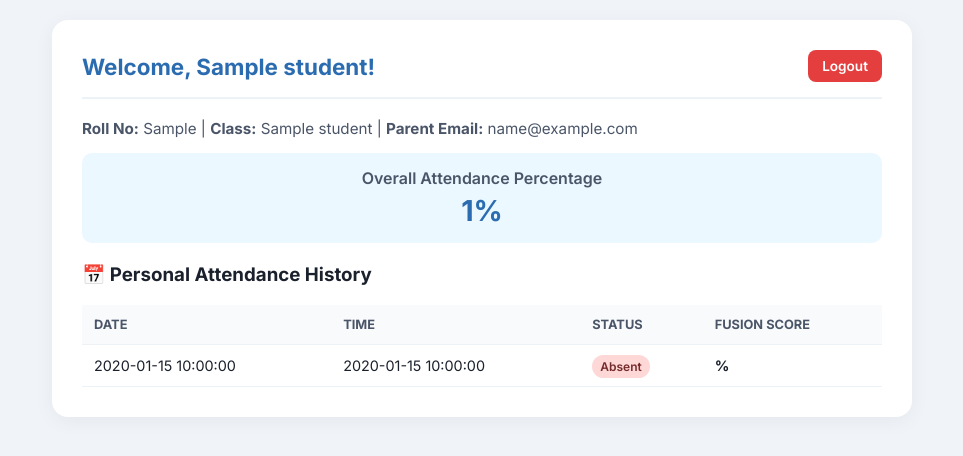
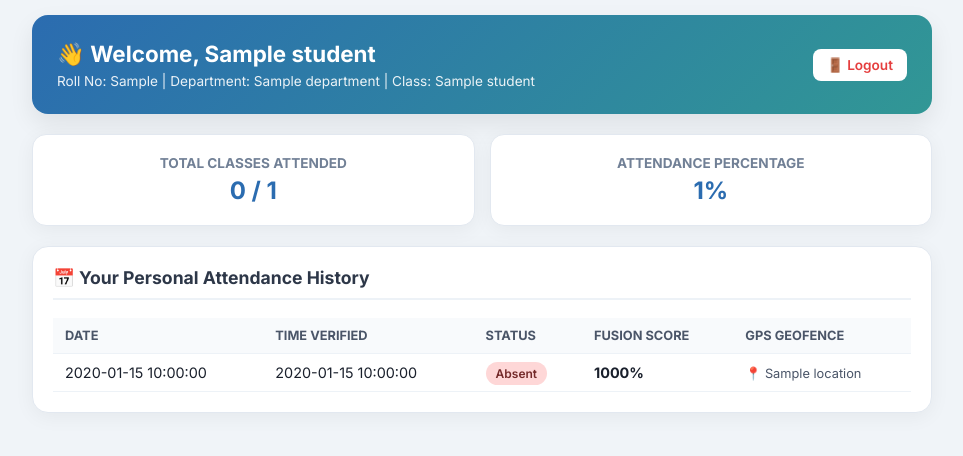
Before and after one commit to zsdfaewr/attendance-app, a Flask app: template templates/student_dashboard.html in a window 1280 px wide. Shown: the top 456 px of the page, without its empty margins (158-1121 px from the left). Run offline with Flask 3, Linux system fonts and the light colour scheme; the template is opened without the code that fills it: most values are stand-ins (such as "Sample title", 1, 10 or a date in 2020).

Commit message:
Add student login and dashboard html templates

```diff
--- a/templates/student_dashboard.html
+++ b/templates/student_dashboard.html
@@ -3,44 +3,58 @@
 <head>
     <meta charset="UTF-8">
     <meta name="viewport" content="width=device-width, initial-scale=1.0">
-    <title>Student Dashboard | Attendance System</title>
+    <title>Student Dashboard | Smart Attendance System</title>
     <link href="https://fonts.googleapis.com/css2?family=Inter:wght@400;500;600;700&display=swap" rel="stylesheet">
     <style>
-        body { font-family: 'Inter', sans-serif; background-color: #f0f4f8; margin: 0; padding: 20px; color: #1a202c; }
-        .container { max-width: 800px; margin: 0 auto; background: white; padding: 30px; border-radius: 16px; box-shadow: 0 4px 20px rgba(0,0,0,0.05); }
-        .header { display: flex; justify-content: space-between; align-items: center; border-bottom: 2px solid #edf2f7; padding-bottom: 15px; margin-bottom: 20px; }
-        .header h1 { margin: 0; font-size: 1.4rem; color: #2b6cb0; }
-        .stats-box { background: #ebf8ff; padding: 15px; border-radius: 10px; margin-bottom: 20px; text-align: center; }
-        .stats-box h2 { margin: 0; color: #2b6cb0; font-size: 1.8rem; }
-        table { width: 100%; border-collapse: collapse; margin-top: 10px; }
-        th, td { padding: 12px; border-bottom: 1px solid #edf2f7; text-align: left; font-size: 0.9rem; }
+        body { font-family: 'Inter', sans-serif; background-color: #f0f4f8; margin: 0; padding: 15px; color: #1a202c; }
+        .container { max-width: 900px; margin: 0 auto; }
+        .header { background: linear-gradient(135deg, #2b6cb0 0%, #319795 100%); padding: 25px; border-radius: 16px; color: white; display: flex; justify-content: space-between; align-items: center; box-shadow: 0 10px 25px rgba(0,0,0,0.08); margin-bottom: 20px; flex-wrap: wrap; gap: 15px; }
+        .header h1 { margin: 0; font-size: 1.4rem; font-weight: 700; }
+        .btn-logout { background: white; color: #e53e3e; padding: 8px 14px; border-radius: 8px; font-weight: 600; text-decoration: none; font-size: 0.85rem; }
+        .stats-grid { display: grid; grid-template-columns: repeat(auto-fit, minmax(200px, 1fr)); gap: 15px; margin-bottom: 20px; }
+        .stat-card { background: white; padding: 20px; border-radius: 14px; box-shadow: 0 4px 20px rgba(0,0,0,0.05); border: 1px solid #e2e8f0; text-align: center; }
+        .stat-card h3 { margin: 0 0 5px 0; font-size: 0.85rem; color: #718096; text-transform: uppercase; }
+        .stat-card p { margin: 0; font-size: 1.5rem; font-weight: 700; color: #2b6cb0; }
+        .section { background: white; padding: 20px; border-radius: 16px; box-shadow: 0 4px 20px rgba(0,0,0,0.05); border: 1px solid #e2e8f0; margin-bottom: 20px; overflow-x: auto; }
+        .section h3 { margin-top: 0; color: #2d3748; font-size: 1.1rem; border-bottom: 2px solid #edf2f7; padding-bottom: 10px; }
+        table { width: 100%; border-collapse: collapse; margin-top: 10px; min-width: 500px; }
+        th, td { padding: 10px 12px; border-bottom: 1px solid #edf2f7; text-align: left; font-size: 0.9rem; }
         th { background: #f8fafc; color: #4a5568; font-size: 0.8rem; text-transform: uppercase; }
-        .badge-present { background-color: #c6f6d5; color: #22543d; padding: 4px 8px; border-radius: 20px; font-weight: 600; font-size: 0.75rem; }
-        .badge-absent { background-color: #fed7d7; color: #742a2a; padding: 4px 8px; border-radius: 20px; font-weight: 600; font-size: 0.75rem; }
-        .btn-logout { background-color: #e53e3e; color: white; padding: 8px 14px; border-radius: 8px; text-decoration: none; font-size: 0.85rem; font-weight: 600; }
+        .badge-present { background-color: #c6f6d5; color: #22543d; padding: 4px 10px; border-radius: 20px; font-weight: 600; font-size: 0.75rem; }
+        .badge-absent { background-color: #fed7d7; color: #742a2a; padding: 4px 10px; border-radius: 20px; font-weight: 600; font-size: 0.75rem; }
     </style>
 </head>
 <body>
     <div class="container">
         <div class="header">
-            <h1>Welcome, {{ student['name'] }}!</h1>
-            <a href="{{ url_for('student_logout') }}" class="btn-logout">Logout</a>
+            <div>
+                <h1>👋 Welcome, {{ student['name'] }}</h1>
+                <p style="margin: 5px 0 0 0; opacity: 0.9; font-size: 0.85rem;">Roll No: {{ student['roll_no'] }} | Department: {{ student['department'] }} | Class: {{ student['class_name'] }}</p>
             </div>
-        <div style="margin-bottom: 15px; color: #4a5568; font-size: 0.95rem;">
-            <strong>Roll No:</strong> {{ student['roll_no'] }} | <strong>Class:</strong> {{ student['class_name'] }} | <strong>Parent Email:</strong> {{ student['parent_email'] }}
+            <a href="{{ url_for('student_logout') }}" class="btn-logout">🚪 Logout</a>
         </div>
-        <div class="stats-box">
-            <p style="margin: 0 0 5px 0; color: #4a5568; font-weight: 600;">Overall Attendance Percentage</p>
-            <h2>{{ percentage }}%</h2>
+
+        <div class="stats-grid">
+            <div class="stat-card">
+                <h3>Total Classes Attended</h3>
+                <p>{{ history | selectattr('status', 'equalto', 'Present') | list | length }} / {{ history | length }}</p>
             </div>
-        <h3>📅 Personal Attendance History</h3>
+            <div class="stat-card">
+                <h3>Attendance Percentage</h3>
+                <p>{{ percentage }}%</p>
+            </div>
+        </div>
+
+        <div class="section">
+            <h3>📅 Your Personal Attendance History</h3>
             <table>
                 <thead>
                     <tr>
                         <th>Date</th>
-                    <th>Time</th>
+                        <th>Time Verified</th>
                         <th>Status</th>
                         <th>Fusion Score</th>
+                        <th>GPS Geofence</th>
                     </tr>
                 </thead>
                 <tbody>
@@ -56,14 +70,16 @@
                                     <span class="badge-absent">Absent</span>
                                 {% endif %}
                             </td>
-                        <td><strong>{{ int(h['fusion_score'] * 100) if h['fusion_score'] else 0 }}%</strong></td>
+                            <td><strong>{{ (h['fusion_score'] * 100) | int if h['fusion_score'] else 0 }}%</strong></td>
+                            <td><span style="font-size: 0.8rem; color: #4a5568;">📍 {{ h['location'] or 'Campus Radius' }}</span></td>
                         </tr>
                         {% endfor %}
                     {% else %}
-                    <tr><td colspan="4" style="text-align: center; color: #a0aec0; padding: 20px;">No attendance history found.</td></tr>
+                        <tr><td colspan="5" style="text-align: center; color: #a0aec0; padding: 20px;">No attendance logs found.</td></tr>
                     {% endif %}
                 </tbody>
             </table>
         </div>
+    </div>
 </body>
 </html>
```
Also changed, not shown: templates/student_login.html (+13 -7 lines). Lines whose indentation alone changed are shown as unchanged.
